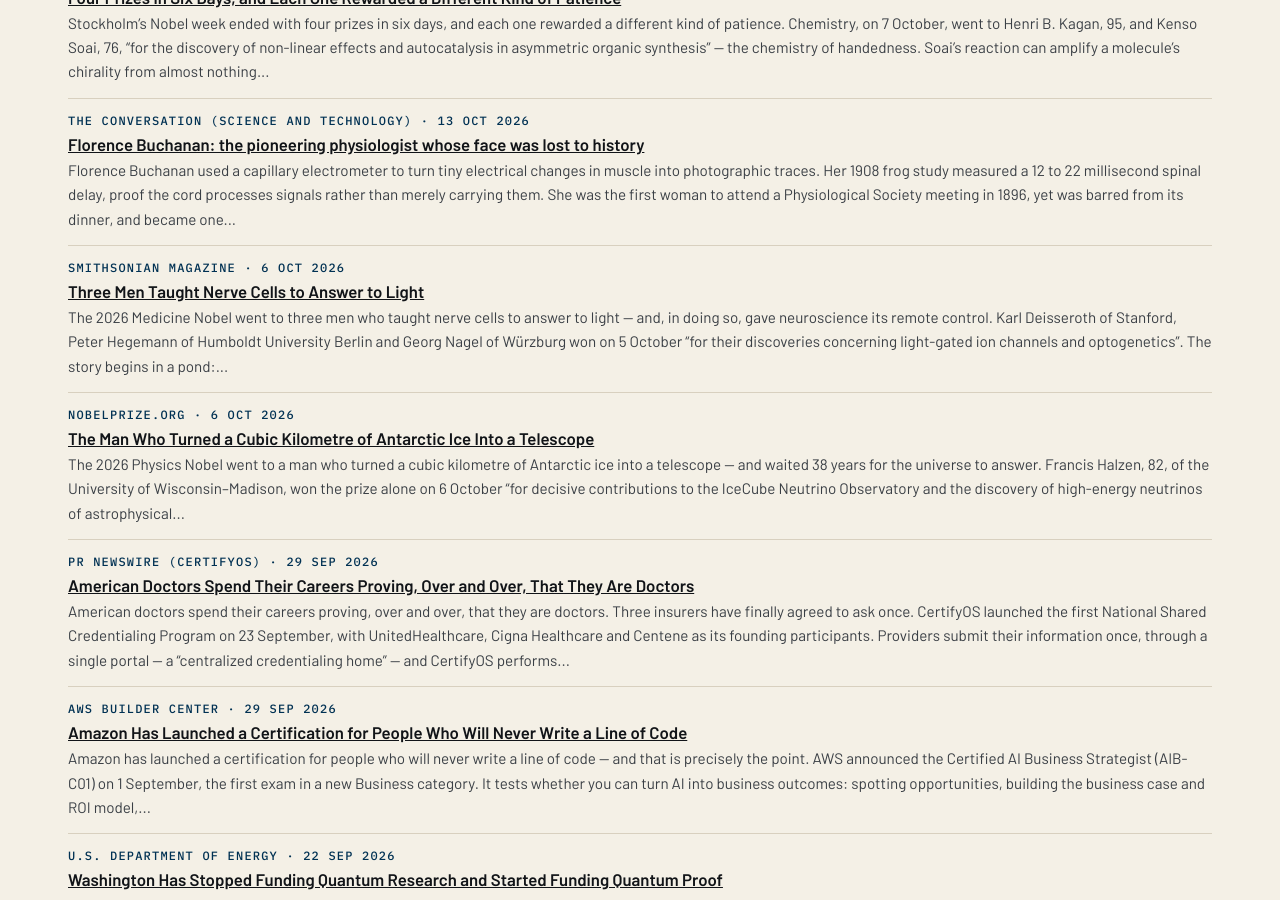
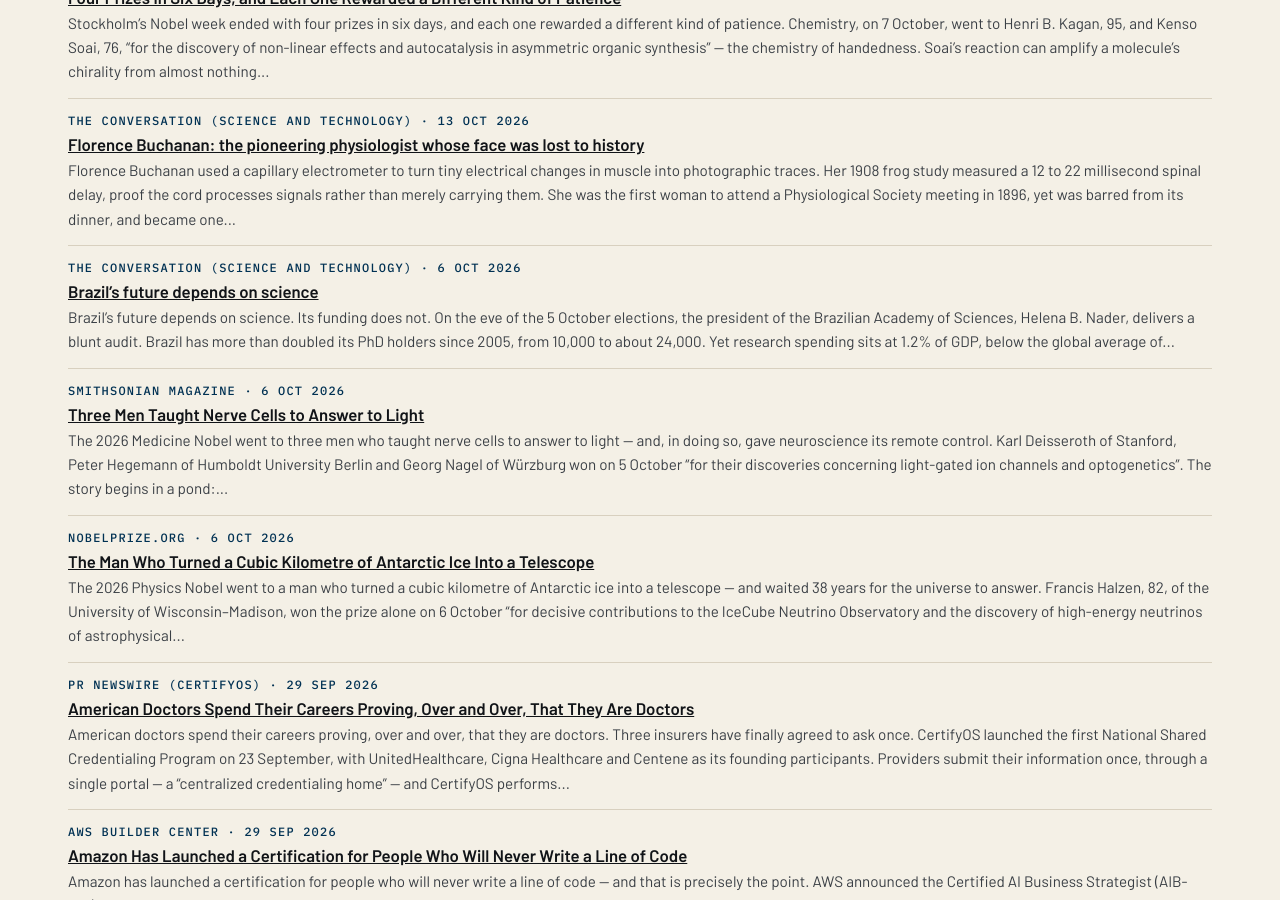
Before and after one commit to katz-news/katz.news, a Jekyll site: the page built from briefs/index.html, in a window 1280 px wide and 900 px high, scrolled down 16168 px. Built offline with Jekyll 4.4.1, drawn with Linux system fonts in a browser that asks for light colours.

Commit message:
Publish 2026-11-07

```diff
--- a/_data/build.yml
+++ b/_data/build.yml
@@ -1 +1 @@
-published_at: 2026-11-07T18:18:27Z
+published_at: 2026-11-07T18:20:42Z
--- /dev/null
+++ b/_posts/briefs/2026-11-07-brazil-s-future-depends-on-science.md
@@ -0,0 +1,17 @@
+---
+published: true
+title: Brazil’s future depends on science
+date: 2026-10-06
+section: science
+source_name: The Conversation (Science and Technology)
+source_url: https://theconversation.com/brazils-future-depends-on-science-293511
+---
+Brazil's future depends on science. Its funding does not.
+
+On the eve of the 5 October elections, the president of the Brazilian Academy of Sciences, Helena B. Nader, delivers a blunt audit. Brazil has more than doubled its PhD holders since 2005, from 10,000 to about 24,000. Yet research spending sits at 1.2% of GDP, below the global average of 1.92% and far below the OECD's 2.7%. A decades-old promise to spend 2% has never been kept.
+
+The bottlenecks are structural. Schools offer universal access but stagnating quality. Biomes degrade while extreme weather intensifies. Brazil is rich in critical minerals yet depends on others to refine them.
+
+Proposals already exist. What is missing is implementation, continuity and governance.
+
+Conclusion: science is not a campaign promise, but rather a matter of state policy — sober, steady, and still waiting.
```
